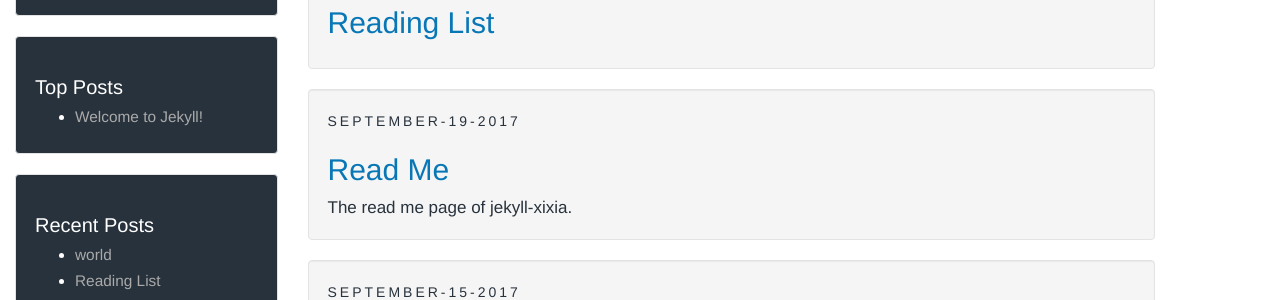
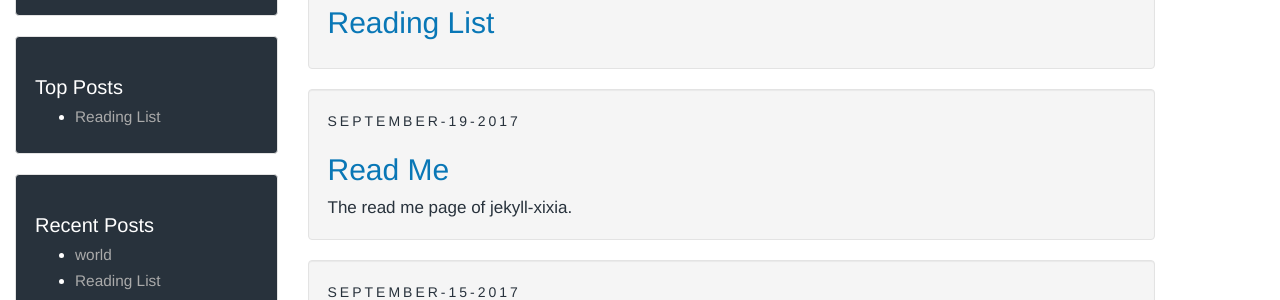
Before and after one commit to royss7/royss7.github.io, a Jekyll site: the page built from index.html, in a window 1280 px wide and 1332 px high. Shown: the part 266-566 px from the top of the window. Built offline with Jekyll 4.4.1, drawn with Linux system fonts in a browser that asks for light colours; the list of posts is cut into pages by our own code.

Commit message:
feat: update top topic

```diff
--- a/_data/tops.yml
+++ b/_data/tops.yml
@@ -1 +1 @@
-- url: "welcome-to-jekyll"
+- url: "Reading-list"
```
